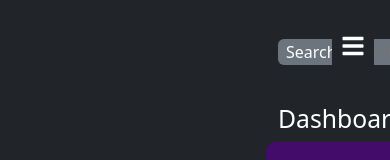
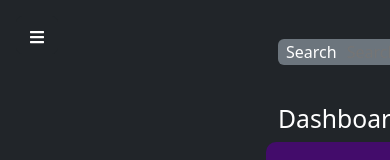
Before and after one commit to asepsurahman03/avelware-asep, a React (Vite) app: page / in a window 390 px wide. Shown: the top 160 px of the page. Built offline with nearby package versions, Linux system fonts and the light colour scheme.

Commit message:
Sidebar.jsx

```diff
--- a/src/components/Sidebar.jsx
+++ b/src/components/Sidebar.jsx
@@ -26,11 +26,10 @@ const Sidebar = () => {
 
   return (
     <>
-      {/* Tombol Menu untuk Mobile (Kanan Atas & Lebih Besar) */}
+      {/* Tombol Menu untuk Mobile */}
       <Button
         variant="dark"
-        className="d-md-none position-fixed top-0 end-0 m-3 p-2"
-        style={{ fontSize: "24px", zIndex: 1050 }}
+        className="d-md-none position-fixed top-0 start-0 m-3"
         onClick={toggleSidebar}
       >
         <FaBars />
```
